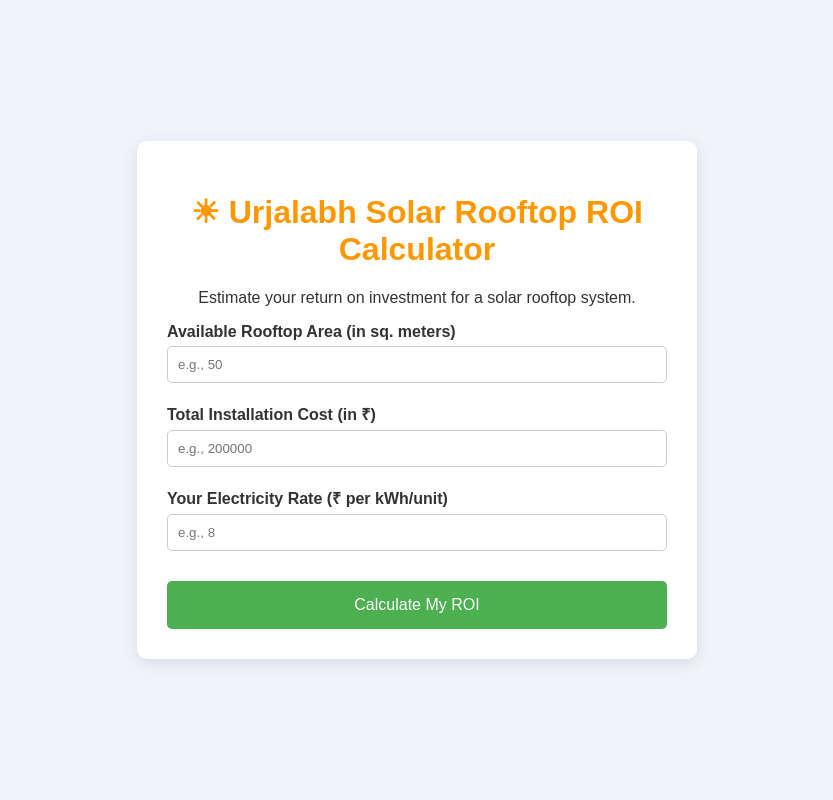
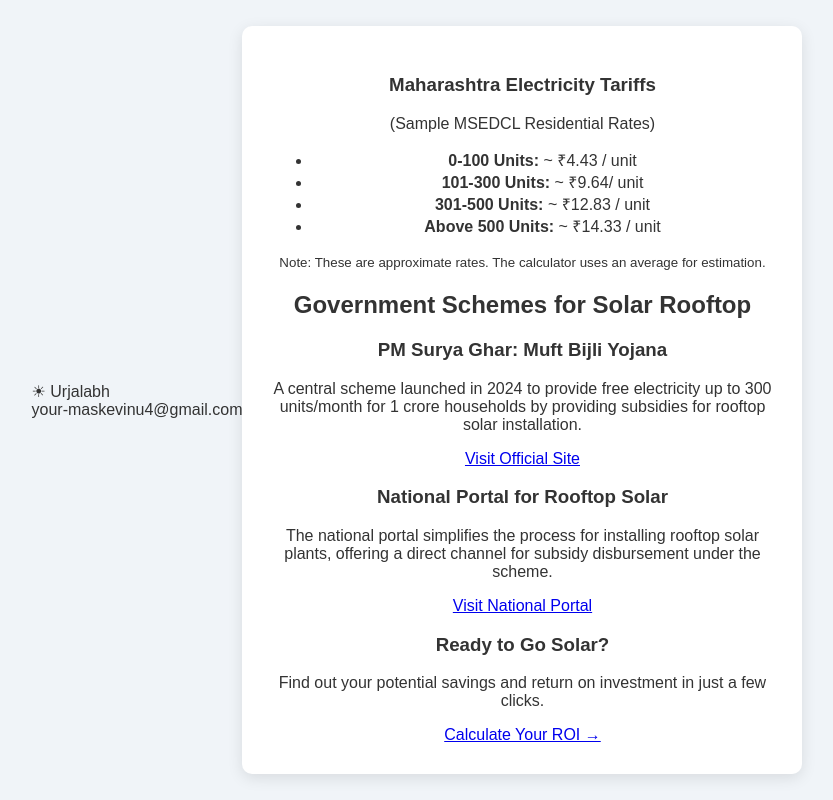
Before and after one commit to maskevinu4-bit/URJALABH, a plain HTML site: page index.html in a window 1280 px wide. Shown: the whole page, without its empty margins (223-1056 px from the left). Drawn offline with Linux system fonts and the light colour scheme.

Commit message:
Update index.html

```diff
--- a/index.html
+++ b/index.html
@@ -3,40 +3,47 @@
 <head>
     <meta charset="UTF-8">
     <meta name="viewport" content="width=device-width, initial-scale=1.0">
-    <title>Urjalabh - Solar ROI Calculator</title>
+    <title>Urjalabh - Your Guide to Solar Energy in India</title>
     <link rel="stylesheet" href="style.css">
 </head>
 <body>
-    <div class="container">
-        <h1>☀ Urjalabh Solar Rooftop ROI Calculator</h1>
-        <p>Estimate your return on investment for a solar rooftop system.</p>
+    <header class="main-header">
+        <div class="logo">☀ Urjalabh</div>
+        <div class="contact-info">your-maskevinu4@gmail.com</div>
+    </header>
 
-        <div class="calculator">
-            <div class="input-group">
-                <label for="area">Available Rooftop Area (in sq. meters)</label>
-                <input type="number" id="area" placeholder="e.g., 50">
+    <div class="container welcome-container">
+        <aside class="left-column">
+            <h3>Maharashtra Electricity Tariffs</h3>
+            <p>(Sample MSEDCL Residential Rates)</p>
+            <ul>
+                <li><strong>0-100 Units:</strong> ~ ₹4.43 / unit</li>
+                <li><strong>101-300 Units:</strong> ~ ₹9.64/ unit</li>
+                <li><strong>301-500 Units:</strong> ~ ₹12.83 / unit</li>
+                <li><strong>Above 500 Units:</strong> ~ ₹14.33 / unit</li>
+            </ul>
+            <small>Note: These are approximate rates. The calculator uses an average for estimation.</small>
+        </aside>
+
+        <main class="middle-column">
+            <h2>Government Schemes for Solar Rooftop</h2>
+            <div class="card">
+                <h3>PM Surya Ghar: Muft Bijli Yojana</h3>
+                <p>A central scheme launched in 2024 to provide free electricity up to 300 units/month for 1 crore households by providing subsidies for rooftop solar installation.</p>
+                <a href="https://pmsuryaghar.gov.in/" target="_blank" class="official-link">Visit Official Site</a>
             </div>
+            <div class="card">
+                <h3>National Portal for Rooftop Solar</h3>
+                <p>The national portal simplifies the process for installing rooftop solar plants, offering a direct channel for subsidy disbursement under the scheme.</p>
+                <a href="https://solarrooftop.gov.in/" target="_blank" class="official-link">Visit National Portal</a>
+            </div>
+        </main>
 
-            <div class="input-group">
-                <label for="cost">Total Installation Cost (in ₹)</label>
-                <input type="number" id="cost" placeholder="e.g., 200000">
-            </div>
-
-            <div class="input-group">
-                <label for="rate">Your Electricity Rate (₹ per kWh/unit)</label>
-                <input type="number" id="rate" placeholder="e.g., 8">
-            </div>
-
-            <button onclick="calculateROI()">Calculate My ROI</button>
-        </div>
-
-        <div id="results" class="results-hidden">
-            <h2>Your Estimated Results:</h2>
-            <p><strong>Estimated Annual Savings:</strong> <span id="annualSavings">-</span></p>
-            <p><strong>Simple Payback Period:</strong> <span id="paybackPeriod">-</span></p>
-        </div>
+        <aside class="right-column">
+            <h3>Ready to Go Solar?</h3>
+            <p>Find out your potential savings and return on investment in just a few clicks.</p>
+            <a href="calculator.html" class="cta-button">Calculate Your ROI →</a>
+        </aside>
     </div>
-
-    <script src="script.js"></script>
 </body>
 </html>
```
